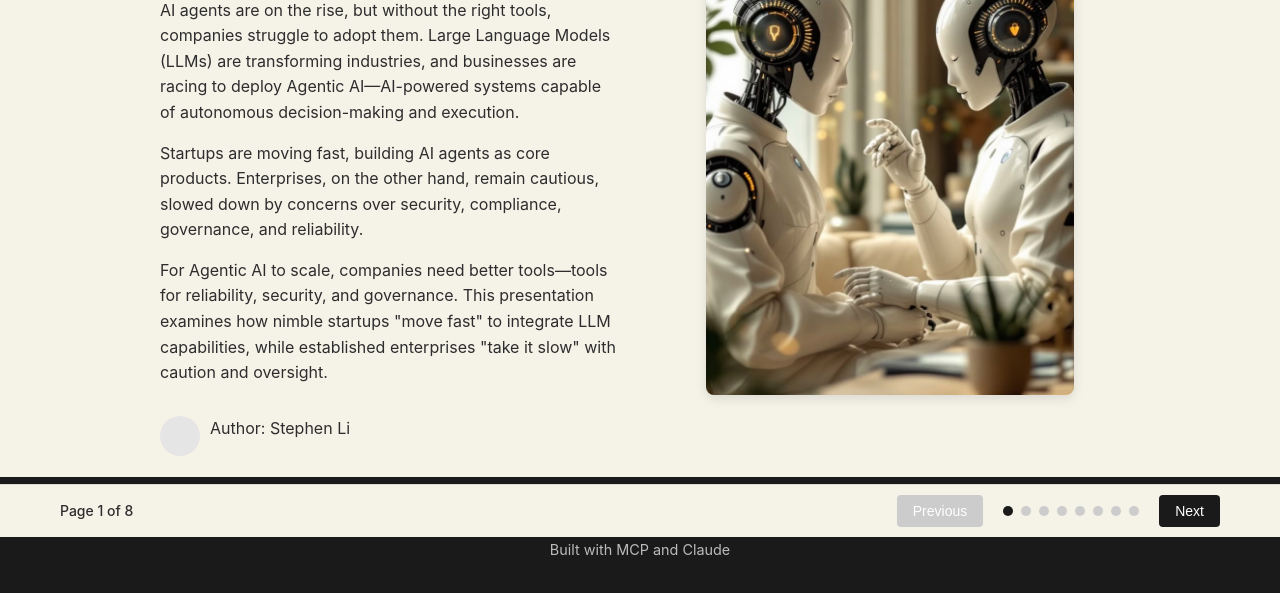
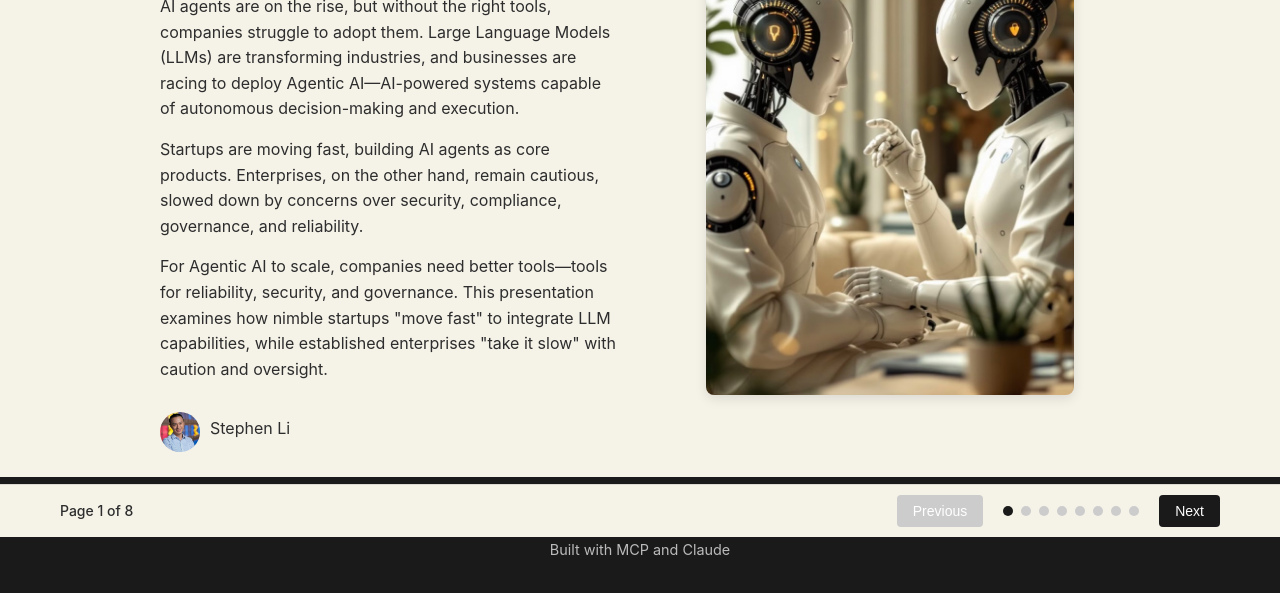
Before and after one commit to lihaoming2000/claude, a website: page website/index.html in a window 1280 px wide. Shown: the part 263-856 px from the top of the page. Drawn offline with Linux system fonts and the light colour scheme.

Commit message:
更新作者头像Avatar

```diff
--- a/website/index.html
+++ b/website/index.html
@@ -62,9 +62,9 @@
                     <p>For Agentic AI to scale, companies need better tools—tools for reliability, security, and governance. This presentation examines how nimble startups "move fast" to integrate LLM capabilities, while established enterprises "take it slow" with caution and oversight.</p>
                     <div class="author">
                         <div class="author-image">
-                            <div class="author-avatar"></div>
+                            <img src="images/stephen-li.jpg" alt="Stephen Li" class="author-avatar">
                         </div>
-                        <p>Author: Stephen Li</p>
+                        <p> Stephen Li</p>
                     </div>
                 </div>
                 <div class="slide-image">
--- a/website/styles.css
+++ b/website/styles.css
@@ -273,12 +273,9 @@ header {
     width: 40px;
     height: 40px;
     border-radius: 50%;
-    background-color: var(--anthropic-light-grey);
-    display: flex;
-    justify-content: center;
-    align-items: center;
-    font-size: 20px;
+    object-fit: cover;
 }
+
 
 /* Slide 2 Styles */
 .slide-description {
```
